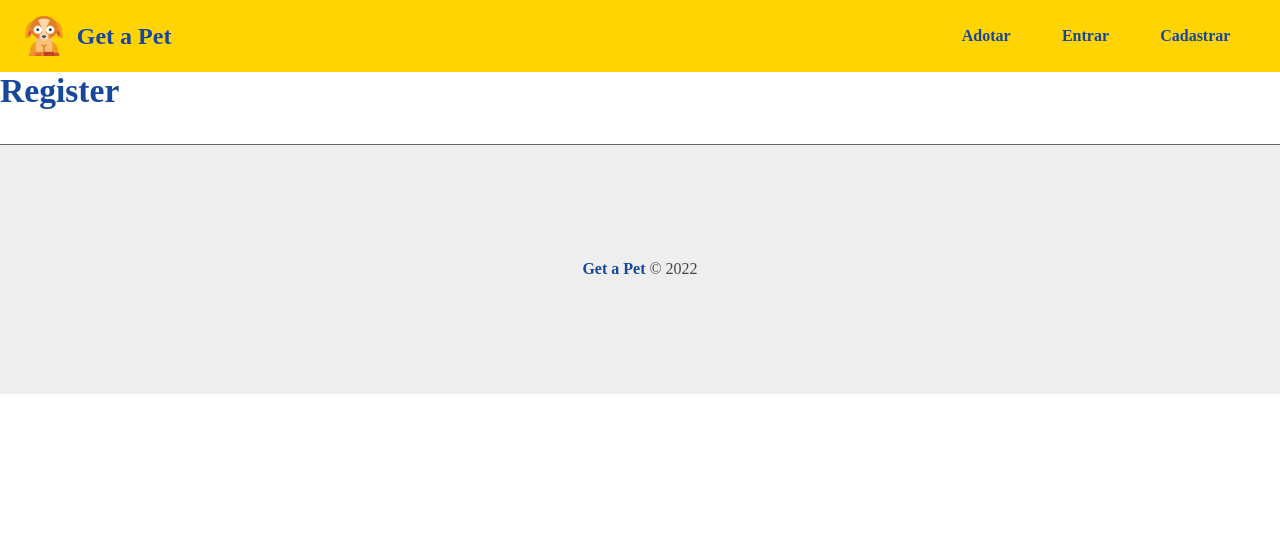
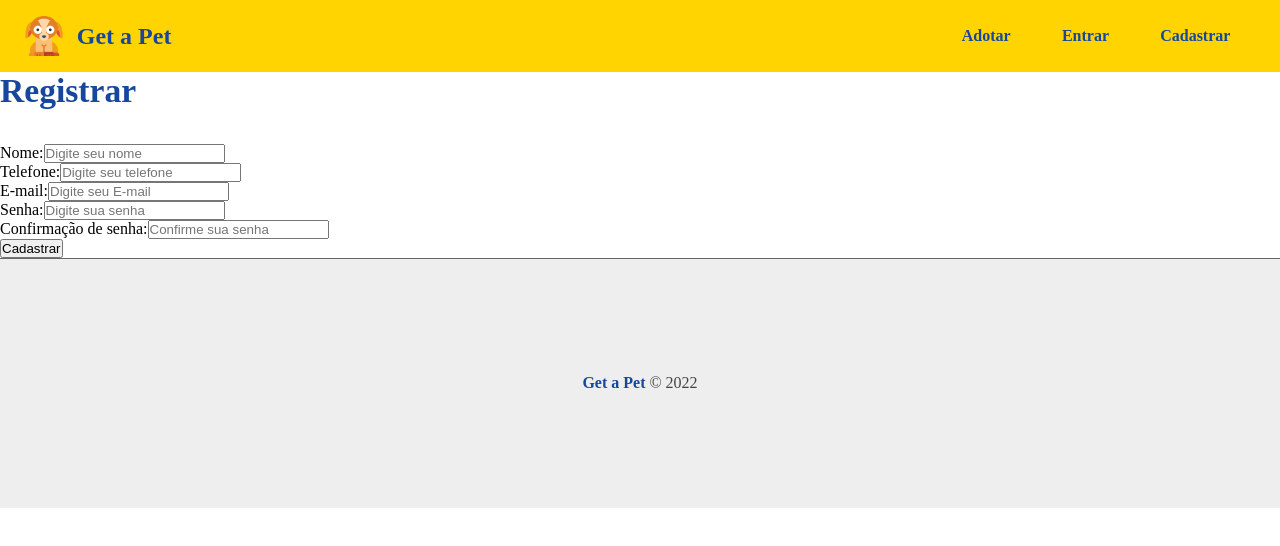
Before and after one commit to aldo-pereira22/sistema-adocao-pet, a React (Create React App) app in the folder front-end/: page /register in a window 1280 px wide. Shown: the top 546 px of the page. Built offline with nearby package versions, Linux system fonts and the light colour scheme.

Commit message:
Formulário de cadastro

```diff
--- /dev/null
+++ b/front-end/src/components/form/Input.jsx
@@ -0,0 +1,22 @@
+import styles from './Input.module.css'
+function Input({type, text, name, placeholder, handleOnChange, value, multiple}){
+    return (
+        <div>
+            <label htmlFor={name}>
+                {text}:
+            </label>
+
+            <input
+                type={type}
+                name={name}
+                id={name}
+                placeholder={placeholder}
+                onChange={handleOnChange}
+                value={value}
+                {...(multiple ? {multiple} : '')}
+            />
+        </div>
+    )
+}
+
+export default Input
--- a/front-end/src/components/pages/auth/Register.jsx
+++ b/front-end/src/components/pages/auth/Register.jsx
@@ -1,7 +1,55 @@
+import Input from '../../form/Input'
+
+
 function Register(){
+    function handleChange(e){
+
+    }
     return (
         <section>
-            <h1>Register</h1>
+            <h1>Registrar</h1>
+            <form >
+                <Input
+                    text="Nome"
+                    type="text"
+                    name="name"
+                    placeholder="Digite seu nome"
+                    handleOnChange = {handleChange}
+                    />
+
+                <Input
+                    text="Telefone"
+                    type="text"
+                    name="phone"
+                    placeholder="Digite seu telefone"
+                    handleOnChange = {handleChange}
+                    />
+
+                <Input
+                    text="E-mail"
+                    type="email"
+                    name="email"
+                    placeholder="Digite seu E-mail"
+                    handleOnChange = {handleChange}
+                    />
+
+                 <Input
+                    text="Senha"
+                    type="password"
+                    name="password"
+                    placeholder="Digite sua senha"
+                    handleOnChange = {handleChange}
+                />
+                  <Input
+                    text="Confirmação de senha"
+                    type="password"
+                    name="confirmpassword"
+                    placeholder="Confirme sua senha"
+                    handleOnChange = {handleChange}
+                />
+                <input type="submit" value="Cadastrar" />
+
+            </form>
         </section>
     )
 }
```
Also changed, not shown: front-end/src/components/form/Input.module.css (added).
